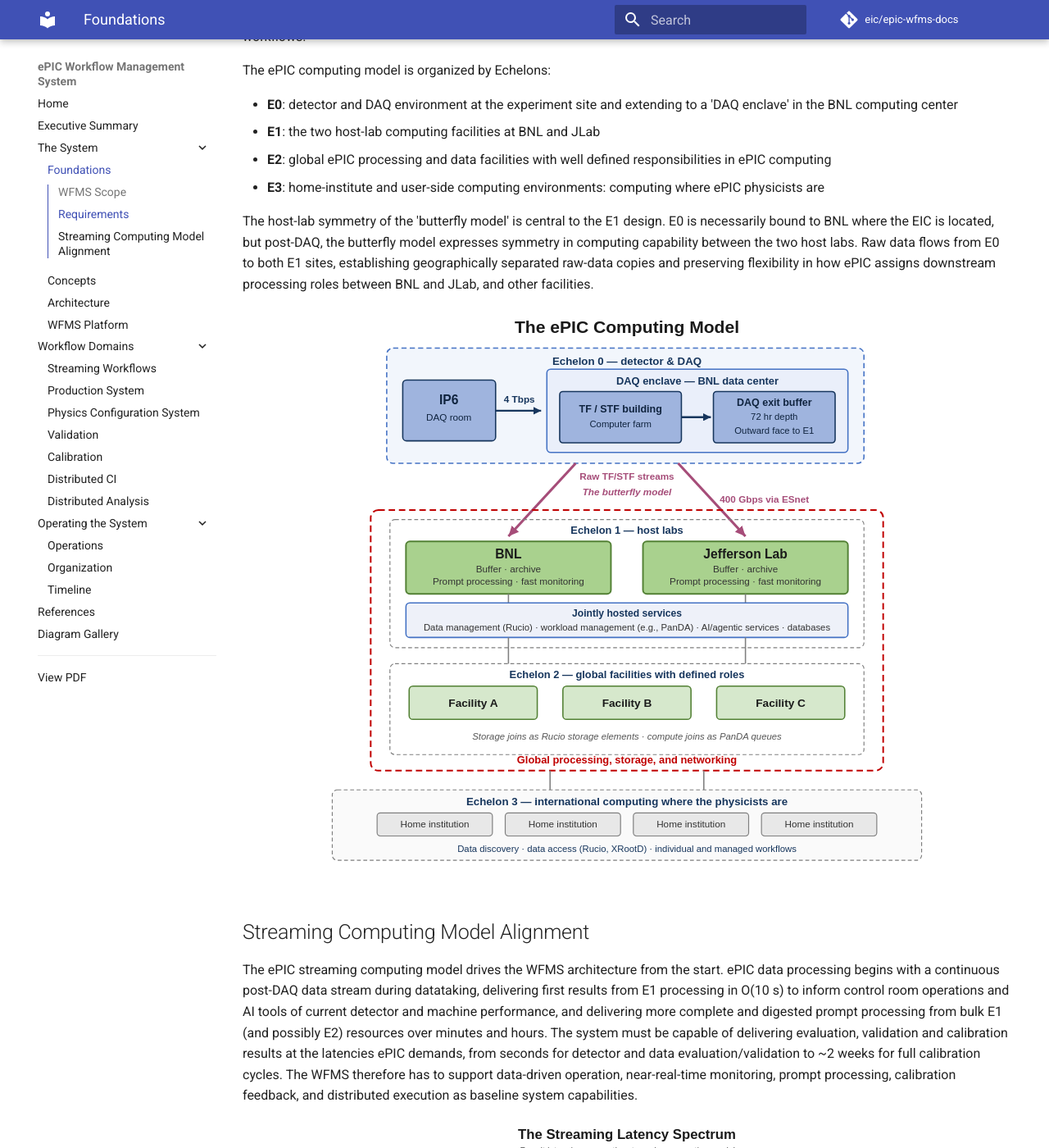
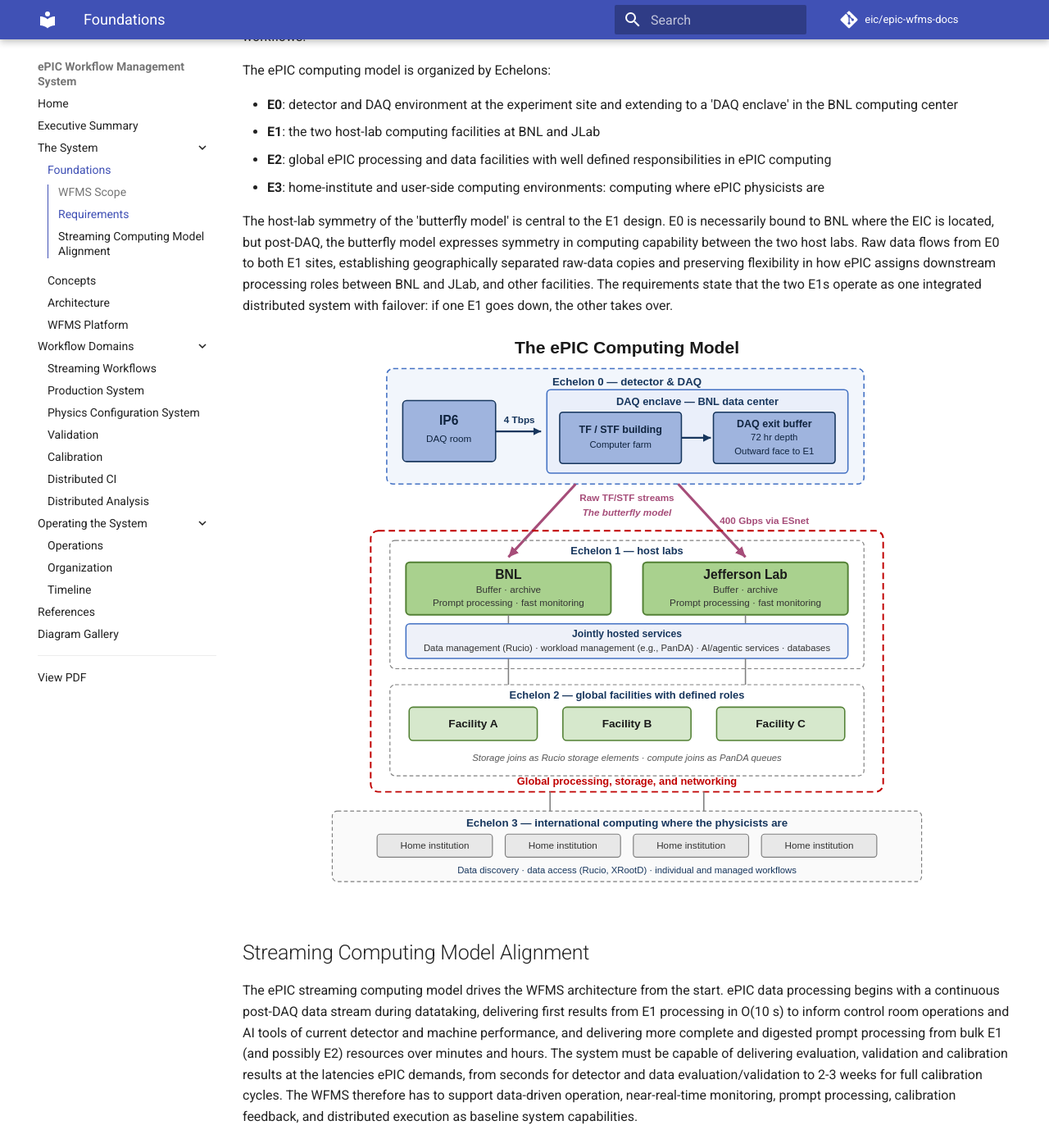
Before and after one commit to eic/epic-wfms-docs, an MkDocs documentation site: the page built from docs/foundations.md, in a window 1280 px wide and 1400 px high, scrolled down 1429 px. Shown: the whole window at 82% size. Built offline with MkDocs 1.6.1 and Material for MkDocs 9.7.7, drawn with Linux system fonts in a browser that asks for light colours; comment, search, counter and statistics services are not loaded.

Commit message:
RTD consistency round with the E0-E1 interface document
streaming.md links the E0-E1 interface document from the interface
section and marks the decision box as a planned control point;
reference.md carries the interface document; foundations.md states the
E1 failover requirement from the WFMS requirements; calibration cycle
figures harmonized to 2-3 weeks (foundations.md, calibration.md);
platform.md marks the decision box planned.

Co-Authored-By: Claude Fable 5 <noreply@anthropic.com>

```diff
--- a/docs/foundations.md
+++ b/docs/foundations.md
@@ -58,7 +58,8 @@ The host-lab symmetry of the
 the butterfly model expresses symmetry in computing capability between the two host labs.
 Raw data flows from E0 to both E1 sites, establishing geographically
 separated raw-data copies and preserving flexibility in how ePIC assigns downstream processing roles between BNL and
-JLab, and other facilities.
+JLab, and other facilities. The requirements state that the two E1s operate as one integrated distributed system with
+failover: if one E1 goes down, the other takes over.
 
 [![The ePIC computing model](diagrams/epic_computing_model.svg)](diagrams/epic_computing_model.svg)
 
@@ -69,7 +70,7 @@ continuous post-DAQ data stream during datataking, delivering first results from
 control room operations and AI tools of current detector and machine performance, and delivering more complete and digested
 prompt processing from bulk E1 (and possibly E2) resources over minutes and hours. The system must be capable of
 delivering evaluation, validation and calibration results at the latencies ePIC demands, from seconds for detector
-and data evaluation/validation to ~2 weeks for full calibration cycles.
+and data evaluation/validation to 2-3 weeks for full calibration cycles.
 The WFMS therefore has to support
 data-driven operation, near-real-time monitoring, prompt processing, calibration feedback, and distributed execution
 as baseline system capabilities.
```
Also changed, not shown: docs/calibration.md (+1 -1 lines), docs/platform.md (+1 -1 lines), docs/reference.md (+1 -0 lines), docs/streaming.md (+7 -2 lines).
